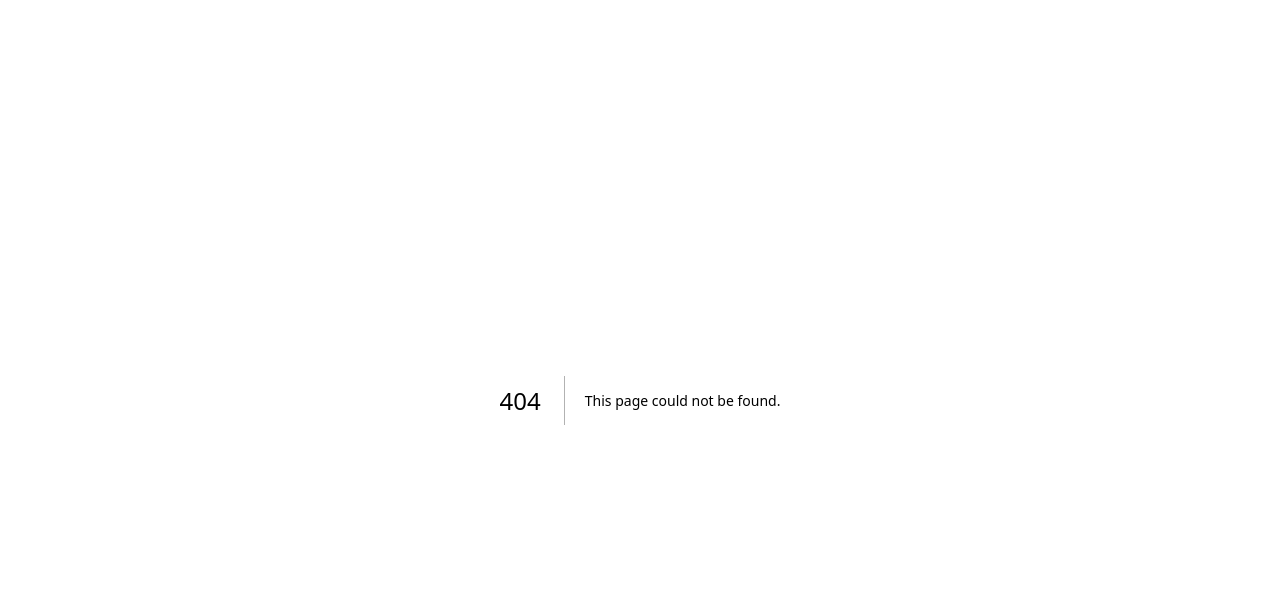
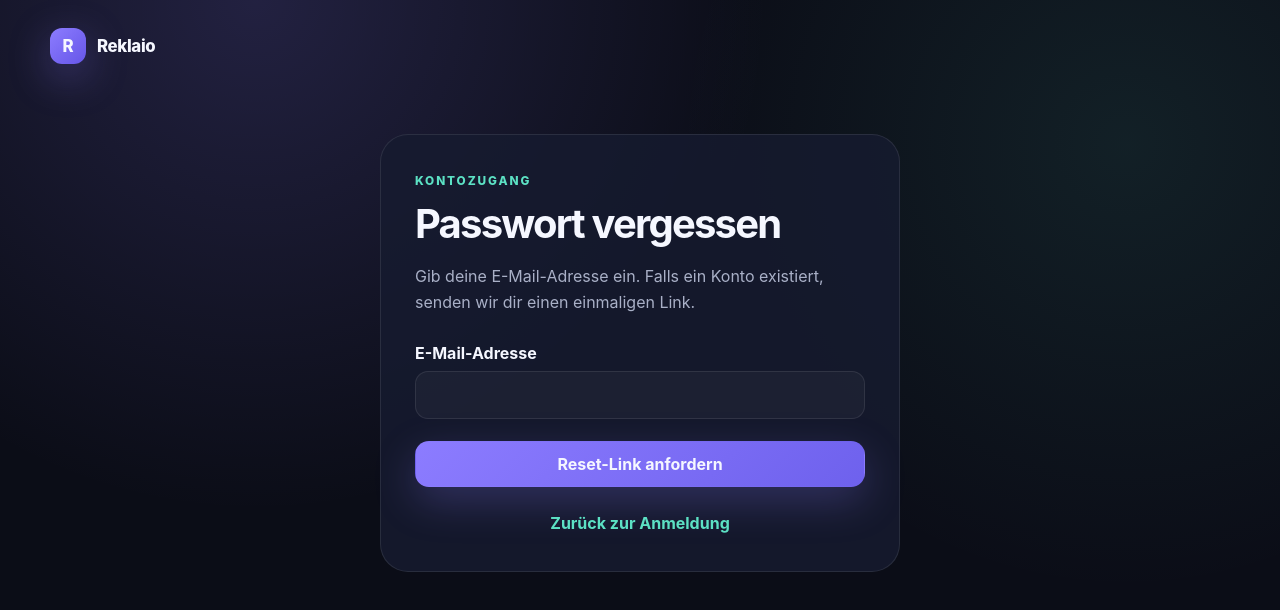
Before and after one commit to acciento89-bot/reklaio, a Next.js app: page /passwort-vergessen in a window 1280 px wide. Before the commit this address had no page. Shown: the top 610 px of the page. Built offline with nearby package versions, Linux system fonts and the light colour scheme; no server answers.

Commit message:
Add forgot password page

```diff
--- /dev/null
+++ b/app/passwort-vergessen/page.tsx
@@ -0,0 +1,40 @@
+import Link from "next/link";
+import { redirect } from "next/navigation";
+import { getCurrentUser } from "@/lib/auth";
+
+type ForgotPasswordPageProps = {
+  searchParams: Promise<{ notice?: string; error?: string }>;
+};
+
+export default async function ForgotPasswordPage({ searchParams }: ForgotPasswordPageProps) {
+  const user = await getCurrentUser();
+  if (user) {
+    redirect("/einstellungen");
+  }
+
+  const { notice, error } = await searchParams;
+
+  return (
+    <main className="auth-page container">
+      <Link className="brand" href="/"><span className="brand-mark">R</span><span>Reklaio</span></Link>
+      <section className="auth-card">
+        <span className="eyebrow">Kontozugang</span>
+        <h1>Passwort vergessen</h1>
+        <p>Gib deine E-Mail-Adresse ein. Falls ein Konto existiert, senden wir dir einen einmaligen Link.</p>
+
+        {notice ? <div className="notice-card" role="status"><strong>{notice}</strong></div> : null}
+        {error ? <div className="form-error" role="alert">{error}</div> : null}
+
+        <form className="auth-form" action="/api/auth/password/request" method="post">
+          <label>
+            E-Mail-Adresse
+            <input name="email" type="email" autoComplete="email" required />
+          </label>
+          <button className="button button-primary" type="submit">Reset-Link anfordern</button>
+        </form>
+
+        <p className="auth-switch"><Link href="/anmelden">Zurück zur Anmeldung</Link></p>
+      </section>
+    </main>
+  );
+}
```
